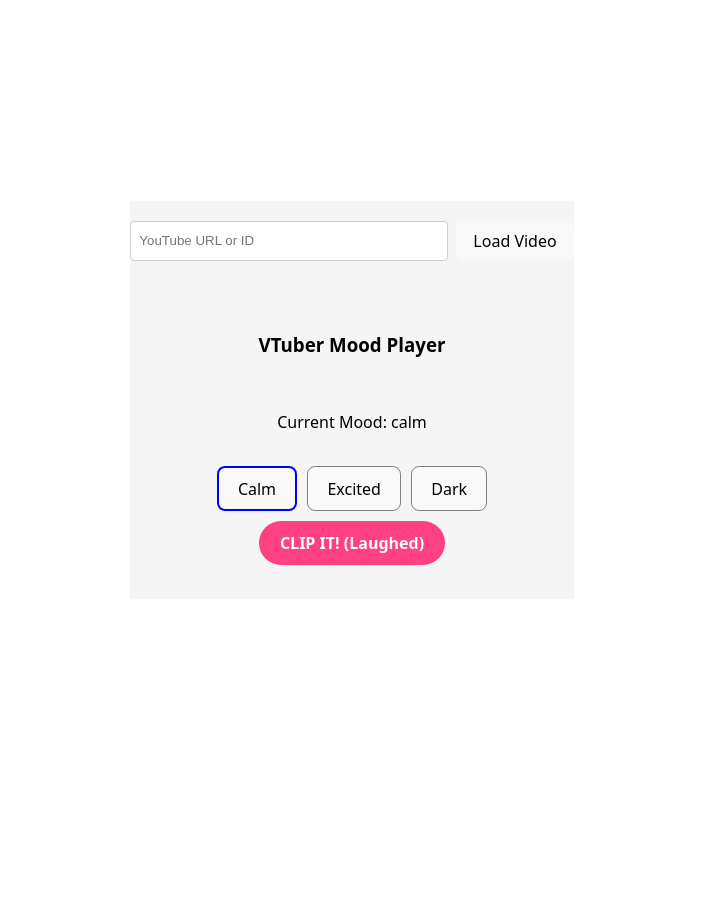
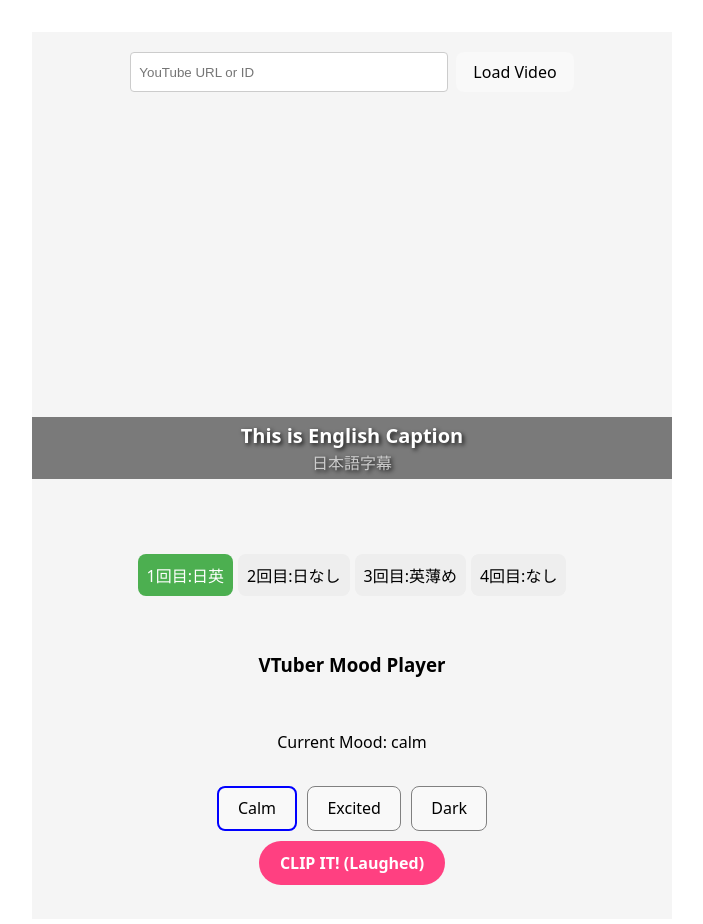
Before and after one commit to eriiiiiiapen/vtuber-english-mood-player, a React (Vite) app: page / in a window 1280 px wide. Shown: the top 924 px of the page, without its empty margins (288-991 px from the left). Before the commit the page ends 800 px from the top, so only its background shows below. Built offline with nearby package versions, Linux system fonts and the light colour scheme.

Commit message:
カスタム字幕のプロト作成

```diff
--- a/src/App.tsx
+++ b/src/App.tsx
@@ -1,9 +1,10 @@
 import './App.css'
+import { LevelSelector } from './components/LevelSelector';
 import { MoodControls } from './components/MoodControls';
 import { MoodDisplay } from './components/MoodDisplay';
 import { VideoInput } from './components/VideoInput';
 import { YoutubePlayer } from './components/YouTubePlayer';
-import { useMoodStore } from './store/moodStore'
+import { useMoodStore } from './store/moodStore';
 
 function App() {
   const mood = useMoodStore((state) => state.mood);
@@ -32,6 +33,7 @@ function App() {
       >
         <VideoInput />
         <YoutubePlayer />
+        <LevelSelector />
         <MoodDisplay />
         <MoodControls />
       </div>
--- /dev/null
+++ b/src/components/LevelSelector.tsx
@@ -0,0 +1,26 @@
+import { useLearningStore, type LearningLevel } from "../store/learningStore";
+
+export const LevelSelector = () => {
+    const level = useLearningStore((state) => state.level);
+    const setLevel = useLearningStore((state) => state.setLevel);
+
+    const labels = ["1回目:日英", "2回目:日なし", "3回目:英薄め", "4回目:なし"];
+
+    return (
+        <div style={{ margin: '20px', display: 'flex', gap: '5px' }}>
+            {labels.map((label, index) => (
+                <button
+                    key={index}
+                    onClick={() => setLevel(index as LearningLevel)}
+                    style={{
+                        padding: '8px',
+                        backgroundColor: level === index ? '#4CAF50' : '#eee',
+                        color: level === index ? 'white' : 'black'
+                    }}
+                >
+                    { label }
+                </button>
+            ))}
+        </div>
+    )
+}
--- a/src/components/YouTubePlayer.tsx
+++ b/src/components/YouTubePlayer.tsx
@@ -1,9 +1,11 @@
 import YouTube, { type YouTubeProps } from "react-youtube";
 import { useVideoStore } from "../store/videoStore";
+import { useLearningStore } from "../store/learningStore";
 
 export const YoutubePlayer = () => {
     const videoId = useVideoStore((state) => state.videoId);
     const setPlayer = useVideoStore((state) => state.setPlayer);
+    const level = useLearningStore((state) => state.level);
 
     const onPlayerReady: YouTubeProps['onReady'] = (event) => {
         setPlayer(event.target);
@@ -14,14 +16,38 @@ export const YoutubePlayer = () => {
         height: '390',
         width: '640',
         playerVars: {
-            // https://developers.google.com/youtube/player_parameters
             autoplay: 0,
+            controls: 1,
+            rel: 0,
+            cc_load_policy: 0,
         },
     };
 
+    const getOpacity = () => {
+        if (level === 2) return 0.3; // 英語薄め
+        if (level === 3) return 0;   // 字幕なし
+        return 1;                    // 普通
+    };
+
     return (
-        <div className="shadow-2xl rounded-lg overflow-hidden border-4 border-white">
-            <YouTube videoId={videoId} opts={opts} onReady={onPlayerReady} />
-        </div>
+        <>
+            <div style={{ position: 'relative', width: '640px', height: '390px' }}>
+                <div className="shadow-2xl rounded-lg overflow-hidden border-4 border-white">
+                    <YouTube videoId={videoId} opts={opts} onReady={onPlayerReady} />
+                </div>
+
+                <div style={{
+                    position: 'absolute', bottom: '10%', left: 0, right: 0, textAlign: 'center',
+                    pointerEvents: 'none', color: 'white', fontSize: '24px', fontWeight: 'bold',
+                    textShadow: '2px 2px 4px rgba(0,0,0,0.8)',
+                    opacity: getOpacity(),
+                }}>
+                    <div style={{ backgroundColor: 'rgba(0,0,0,0.5)', padding: '4px 12px' }}>
+                        <div style={{ fontSize: '20px' }}>This is English Caption</div>
+                        {level === 0 && <div style={{ fontSize: '16px', color: '#ccc' }}>日本語字幕</div>}
+                    </div>
+                </div>
+            </div>
+        </>
     )
 }
--- /dev/null
+++ b/src/store/learningStore.ts
@@ -0,0 +1,20 @@
+import { create } from "zustand";
+import { persist } from "zustand/middleware";
+
+// 0: 日英あり, 1: 日本語なし, 2: 英語薄め表示, 3: 字幕なし
+export type LearningLevel = 0 | 1 | 2 | 3;
+
+interface LearningState {
+    level: LearningLevel;
+    setLevel: (level: LearningLevel) => void;
+}
+
+export const useLearningStore = create<LearningState>() (
+    persist(
+        (set) => ({
+            level: 0,
+            setLevel: (level) => set({ level }),
+        }),
+        { name: "learning-progress-storage" }
+    )
+)
--- a/src/store/videoStore.ts
+++ b/src/store/videoStore.ts
@@ -17,6 +17,8 @@ interface VideoStore {
     addMoment: (mood: string) => void;
     clearMoments: () => void;
     jumpTo: (seconds: number) => void;
+    currentTime: number;
+    setCurrentTime: (time: number) => void;
 };
 
 export const useVideoStore = create<VideoStore>()(
@@ -48,7 +50,9 @@ export const useVideoStore = create<VideoStore>()(
                     player.seekTo(seconds, true);
                     player.playVideo();
                 }
-            }
+            },
+            currentTime: 0,
+            setCurrentTime: (time) =>  set({ currentTime: time }),
         }),
         {
             name: "vtuber-moments-storage",
```
